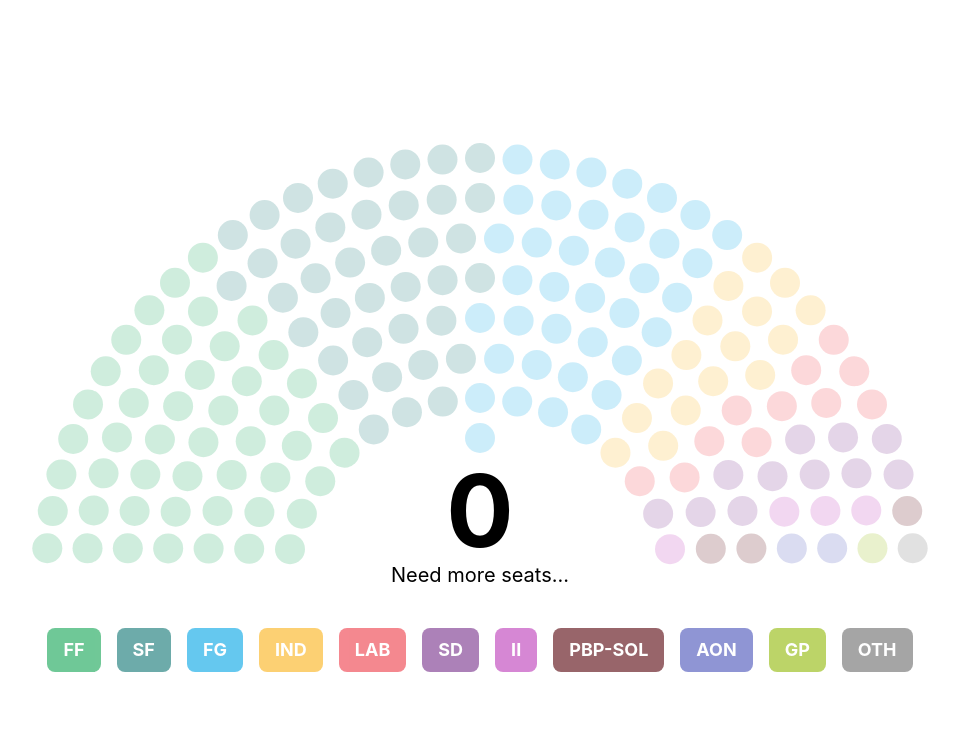
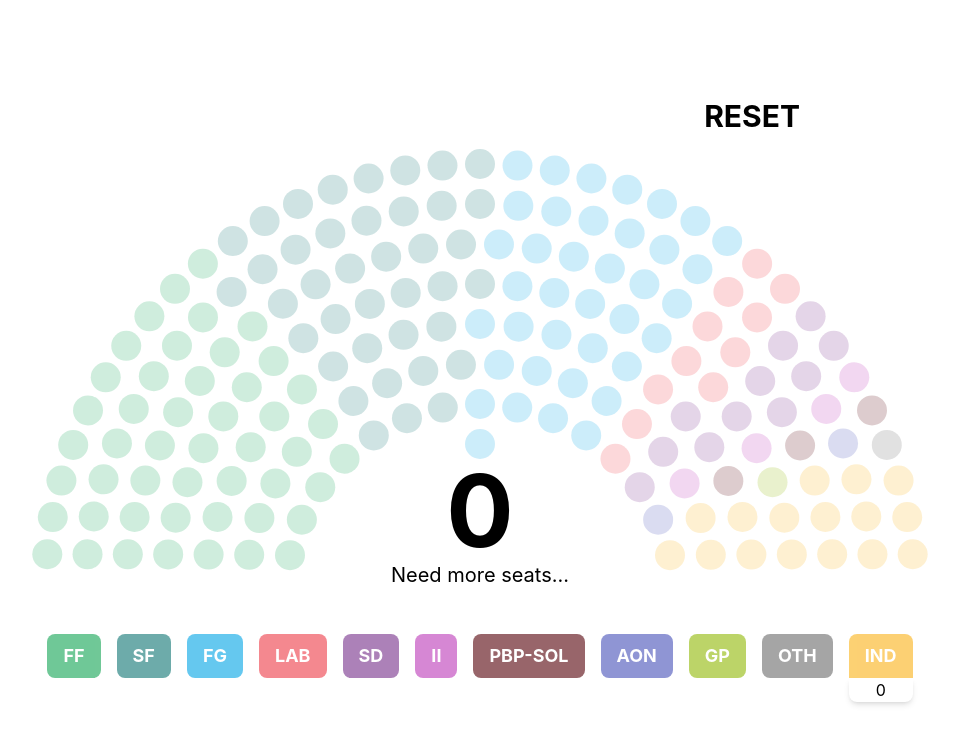
Before and after one commit to ConorCallanan2003/coalition-builder, a React (Create React App) app: page / in a window 1280 px wide. Shown: the top 744 px of the page, without its empty margins (160-1119 px from the left). Built offline with nearby package versions, Linux system fonts and the light colour scheme.

Commit message:
independent independents

```diff
--- a/package.json
+++ b/package.json
@@ -13,6 +13,7 @@
     "react": "^18.3.1",
     "react-dom": "^18.3.1",
     "react-scripts": "5.0.1",
+    "save-svg-as-png": "^1.4.17",
     "web-vitals": "^2.1.4"
   },
   "scripts": {
--- a/src/App.tsx
+++ b/src/App.tsx
@@ -1,6 +1,7 @@
-import React, { useEffect, useRef, useState } from "react";
+import React, { useEffect, useState } from "react";
 import * as d3 from "d3";
 import parliamentChart from "./parliament-chart";
+import { saveSvgAsPng } from "save-svg-as-png";
 
 const data = {
   ELECTION: {
@@ -596,6 +597,7 @@ export default function App() {
   const [sizeSortedChartData, setSizeSortedChartData] = useState<
     { seats: number; color: string; partyName: string }[]
   >([]);
+  const [numOfIndependents, setNumOfIndependents] = useState(0);
 
   const [selectedParties, setSelectedParties] = useState<string[]>([]);
 
@@ -614,22 +616,50 @@ export default function App() {
   }, [chartData]);
 
   useEffect(() => {
-    const unsortedFormattedData = data.ELECTION.SUMMARY.PARTY_GROUPS.GROUP.map(
-      (party) => {
-        console.log(
-          party.GROUP_NAME,
-          selectedParties.includes(party.GROUP_NAME)
+    const numOfInds = parseInt(
+      data.ELECTION.SUMMARY.PARTY_GROUPS.GROUP.find(
+        (x) => x.GROUP_NAME === "IND"
+      )?.SEATS_WON ?? "0"
+    );
+    const dataNoIndParty = data.ELECTION.SUMMARY.PARTY_GROUPS.GROUP.filter(
+      (x) => x.GROUP_NAME !== "IND"
     );
 
+    for (let i = 0; i < numOfInds; i++) {
+      dataNoIndParty.push({
+        "@ID": "",
+        GROUP_NAME: "IND_" + i.toString(),
+        FIRST_PREFERENCE_VOTES: "",
+        SHARE_OF_THE_VOTE: "",
+        SHOW_ON_GRAPHIC: "",
+        SEATS_WON: "1",
+        COMPARISON_1: {
+          COMPARISON_WITH: "",
+          FIRST_PREFERENCE_VOTES: "",
+          SHARE_OF_THE_VOTE: "",
+          SHOW_ON_GRAPHIC: "",
+          CHANGE: "",
+          SEATS_WON: "",
+        },
+        COMPARISON_2: {
+          COMPARISON_WITH: null,
+          FIRST_PREFERENCE_VOTES: null,
+          SHARE_OF_THE_VOTE: null,
+          SHOW_ON_GRAPHIC: "",
+          CHANGE: null,
+          SEATS_WON: "",
+        },
+      });
+    }
+
+    const unsortedFormattedData = dataNoIndParty.map((party) => {
       return {
         seats: parseInt(party.SEATS_WON),
-          color: colors[party.GROUP_NAME],
+        color: colors[party.GROUP_NAME.split("_")[0]],
         partyName: party.GROUP_NAME,
         selected: selectedParties.includes(party.GROUP_NAME),
       };
-      }
-    );
-    console.log("\n\n\n");
+    });
 
     const unsortedSelectedParties = unsortedFormattedData.filter((party) =>
       selectedParties.includes(party.partyName)
@@ -653,18 +683,78 @@ export default function App() {
     setSizeSortedChartData(formattedDataCopy);
   }, [selectedParties]);
 
-  console.log(window.screen.width);
+  function saveSvgAsPng() {
+    const svgElement = document.getElementById("pchart");
+
+    // Create a new XMLSerializer object to serialize the SVG element.
+    const serializer = new XMLSerializer();
+
+    // Serialize the SVG element to a string.
+    const svgString = serializer.serializeToString(svgElement!);
+
+    // Create a new blob with the SVG string.
+    const svgBlob = new Blob([svgString], {
+      type: "image/svg+xml;charset=utf-8",
+    });
+
+    // Create a new canvas element to draw the SVG on.
+    const canvas = document.createElement("canvas");
+    // Set the canvas dimensions to match the SVG dimensions.
+    //@ts-ignore
+    canvas.width = svgElement.width.baseVal.value;
+    //@ts-ignore
+    canvas.height = svgElement.height.baseVal.value;
+
+    // Draw the SVG on the canvas.
+    const ctx = canvas.getContext("2d");
+    const img = new Image();
+    img.onload = function () {
+      ctx!.drawImage(img, 0, 0);
+      // Convert the canvas to a PNG blob.
+      canvas.toBlob(
+        (pngBlob) => {
+          // Create a new link to download the PNG.
+          const link = document.createElement("a");
+          link.href = URL.createObjectURL(pngBlob!);
+          link.download = "coalitionbuilder.png";
+          link.click();
+        },
+        "image/png",
+        1 // compression quality (0-1)
+      );
+    };
+    img.src = URL.createObjectURL(svgBlob);
+  }
 
   return (
     <div className="w-screen h-screen relative flex flex-col justify-center items-center md:pb-0 pb-[80px]">
+      <div className="flex sm:w-1/2 sm:pt-0 pt-4 w-full px-4 sm:px-0 justify-end z-10">
+        <button
+          onClick={() => {
+            setChartData([]);
+            setSelectedParties([]);
+            setSizeSortedChartData([]);
+            setNumOfIndependents(0);
+          }}
+          className="text-3xl font-bold"
+        >
+          RESET
+        </button>
+        {/* <button onClick={() => saveSvgAsPng()} className="text-3xl font-bold">
+          SAVE
+        </button> */}
+      </div>
       <svg
         className="h-[500px] pt-[30px] md:pt-0 w-[350px] md:w-[900px]"
         id="pchart"
-      ></svg>
+      />
       <div className="md:flex grid grid-cols-2 w-4/5 justify-center gap-4 z-10">
-        {sizeSortedChartData.map((party) => {
+        {sizeSortedChartData
+          .filter((party) => !party.partyName.includes("IND"))
+          .map((party) => {
             const selected = selectedParties.includes(party.partyName);
             return (
+              <div className="flex flex-col">
                 <div
                   key={party.partyName}
                   onClick={() =>
@@ -680,8 +770,42 @@ export default function App() {
                 >
                   {party.partyName}
                 </div>
+              </div>
             );
           })}
+        <div className="flex flex-col">
+          <div
+            key={"IND"}
+            onClick={() => {
+              if (
+                numOfIndependents >=
+                parseInt(
+                  data.ELECTION.SUMMARY.PARTY_GROUPS.GROUP.find(
+                    (x) => x.GROUP_NAME === "IND"
+                  )?.SEATS_WON ?? "0"
+                )
+              ) {
+                setNumOfIndependents(0);
+                setSelectedParties(
+                  selectedParties.filter((x) => !x.includes("IND"))
+                );
+              } else {
+                setNumOfIndependents((prev) => prev + 1);
+                setSelectedParties((prev) => [
+                  ...prev,
+                  "IND_" + numOfIndependents,
+                ]);
+              }
+            }}
+            className={`px-4 flex items-center justify-center select-none cursor-pointer md:text-lg sm:text-md text-sm py-2 rounded-t-lg text-white font-bold duration-200 ${numOfIndependents > 0 ? "opacity-100" : "opacity-60"} md:hover:opacity-90`}
+            style={{ backgroundColor: colors["IND"] }}
+          >
+            IND
+          </div>
+          <p className="text-center bg-white shadow-md rounded-b-lg">
+            {numOfIndependents}
+          </p>
+        </div>
       </div>
       <div className="absolute bg-transparent w-full h-full md:top-0 -top-[100px] bottom-0 right-0 left-0 flex justify-center items-center">
         <div className="flex flex-col items-center justify-center">
```
Also changed, not shown: 1 other file (tests, documents, lock files or other folders). Lines whose indentation alone changed are shown as unchanged.
